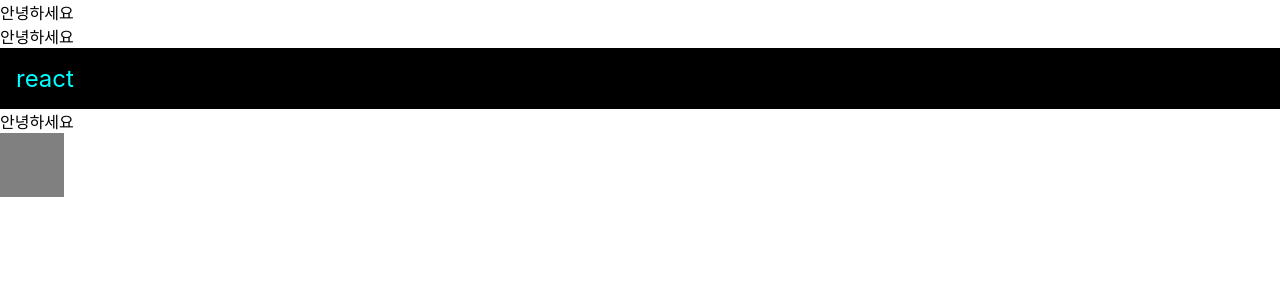
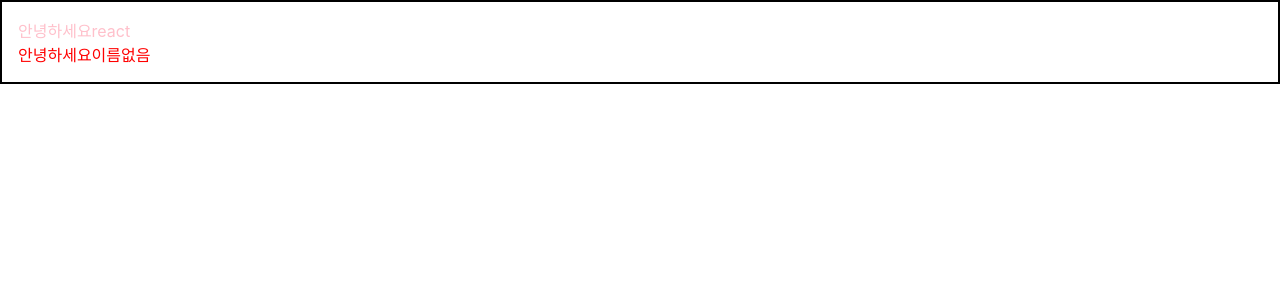
Before and after one commit to hyeran03/ReactBegin, a React (Create React App) app: page / in a window 1280 px wide. Shown: the top 300 px of the page. Built offline with nearby package versions, Linux system fonts and the light colour scheme.

Commit message:
props(porperties)를 통해 컴포넌트에게 값 전달하기

```diff
--- a/src/App.js
+++ b/src/App.js
@@ -1,30 +1,15 @@
 import React from "react";
 import Hello from "./Hello";
-import "./App.css";
+import Wrapper from "./Wrapper";
 
 function App() {
-  const name = "react";
-  const style = {
-    backgroundColor: "black  ",
-    color: "aqua",
-    fontSize: 24,
-    padding: "1rem"
-  };
-
   return (
-    // babel을 이용 jsx를 js로 변환한다
-    <div>
-      <Hello />
-      {/* 태그는 무조건 닫혀있어야한다. < /> */}
-      <Hello />
-      <div style={style}>{name}</div>
-      {/* jsx 내부에서 js를 나타내고 싶다면 {}를 사용한다 */}
-      {/* style를 적용하려 할때는 객체로 선언해 적용한다 */}
-      <Hello />
-      <div className="grey-box"></div>
-      {/* class를 적용할때는 적용할 css를 import한뒤 해당태그에 className을 준다 */}
-    </div>
-    // 두개 이상의 태그는 하나의 태그로 감싸야한다. <></>를 사용가능
+    <>
+      <Wrapper>
+        <Hello name="react" color="pink" />
+        <Hello color="red" />
+      </Wrapper>
+    </>
   );
 }
 
--- a/src/Hello.js
+++ b/src/Hello.js
@@ -1,7 +1,13 @@
 import React from "react";
 
-function Hello() {
-  return <div>안녕하세요</div>;
+function Hello(props) {
+  return <div style={{ color: props.color }}>안녕하세요{props.name}</div>;
+  //   구조분해를 해 ({color, name}) props.color 가아닌 color 로 사용 코드를 더 간결하게 작성할 수 있다
 }
 
+Hello.defaultProps = {
+  name: "이름없음"
+};
+//dafaul 값을 정할 수 있음
+
 export default Hello;
--- /dev/null
+++ b/src/Wrapper.js
@@ -0,0 +1,16 @@
+import React from "react";
+
+function Wrapper({ children }) {
+  const style = {
+    border: "2px solid black",
+    padding: "16px"
+  };
+  return (
+    <div style={style}>
+      {children}
+      {/* 내부의 내용을 보이기위해서는 사용해야한다 */}
+    </div>
+  );
+}
+
+export default Wrapper;
```
